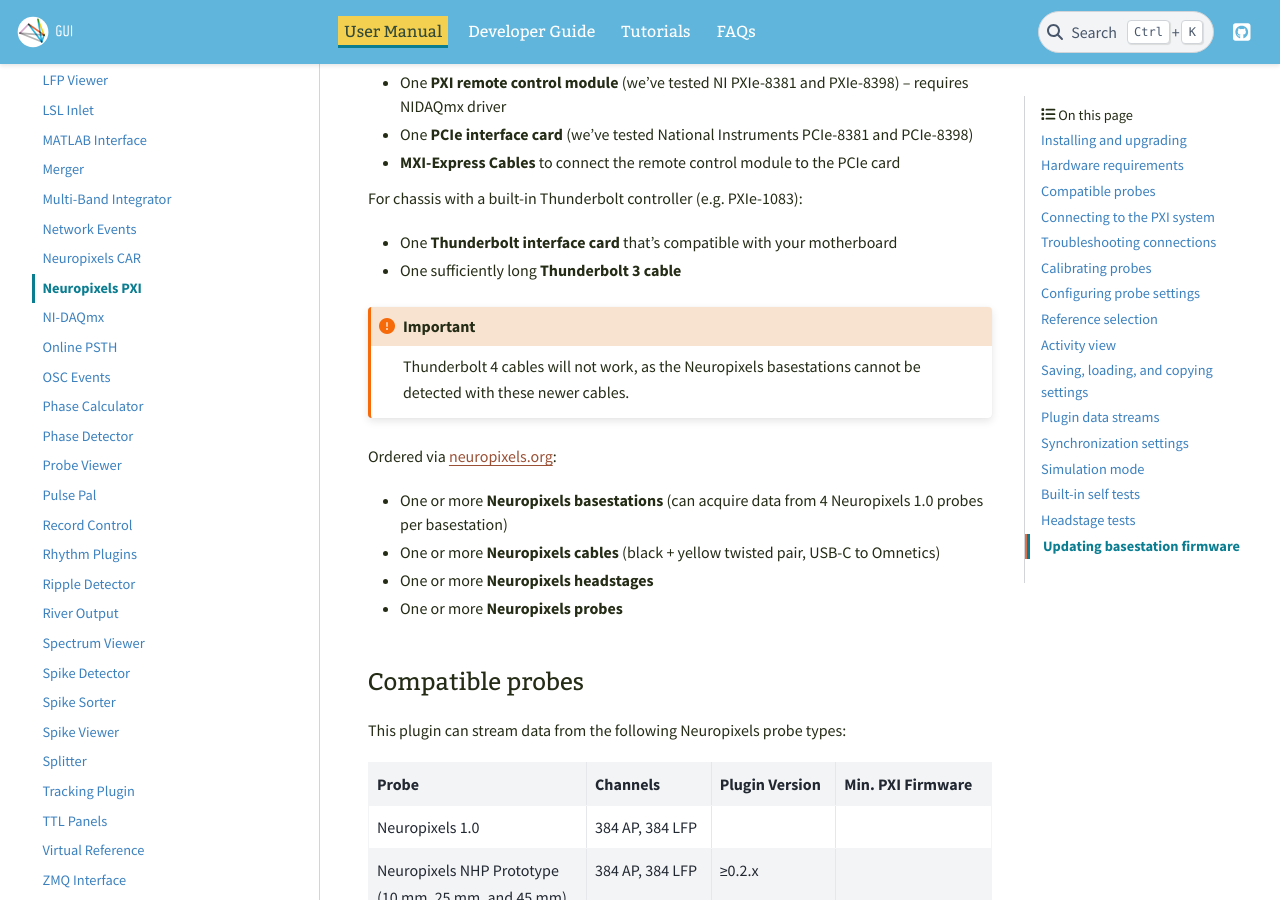
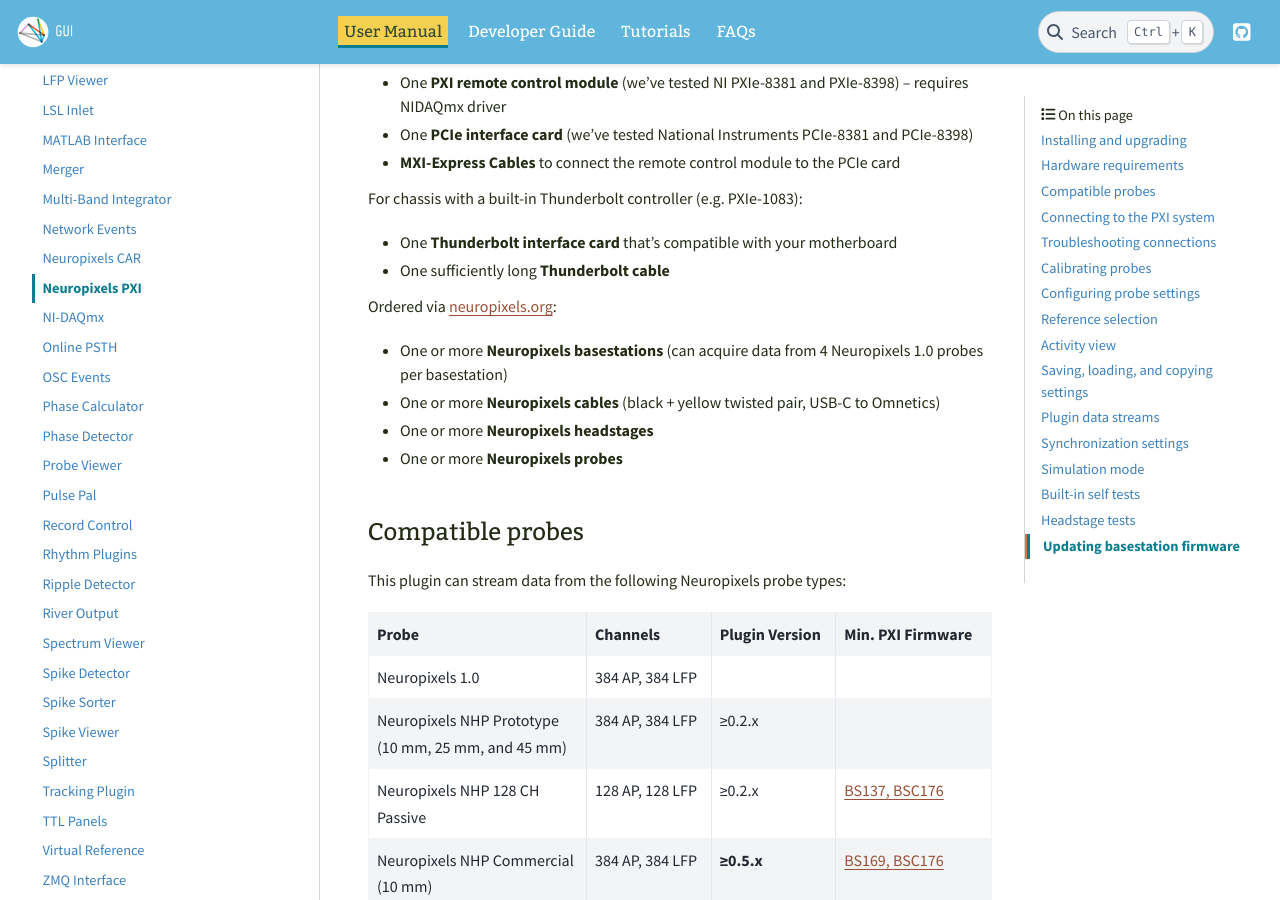
Before and after one commit to open-ephys/gui-docs, a Sphinx documentation site: the page built from source/User-Manual/Plugins/Neuropixels-PXI.rst, in a window 1280 px wide and 900 px high, scrolled down 1166 px. Built offline with Sphinx 7.4.7 and the PyData theme 0.15.4, drawn with Linux system fonts in a browser that asks for light colours.

Commit message:
Update Neuropixels hw requirements

```diff
--- a/source/User-Manual/Hardware-requirements.rst
+++ b/source/User-Manual/Hardware-requirements.rst
@@ -93,6 +93,4 @@
 
 * One **Thunderbolt interface card** that's compatible with your motherboard
 
-* One sufficiently long **Thunderbolt 3 cable**
-
-.. important:: Thunderbolt 4 cables will not work, as the Neuropixels basestations cannot be detected with these newer cables.
+* One sufficiently long **Thunderbolt cable**
--- a/source/User-Manual/Plugins/Neuropixels-PXI.rst
+++ b/source/User-Manual/Plugins/Neuropixels-PXI.rst
@@ -46,9 +46,7 @@
 
 * One **Thunderbolt interface card** that's compatible with your motherboard
 
-* One sufficiently long **Thunderbolt 3 cable**
-
-.. important:: Thunderbolt 4 cables will not work, as the Neuropixels basestations cannot be detected with these newer cables.
+* One sufficiently long **Thunderbolt cable**
 
 Ordered via `neuropixels.org <https://neuropixels.org>`__:
 
```
